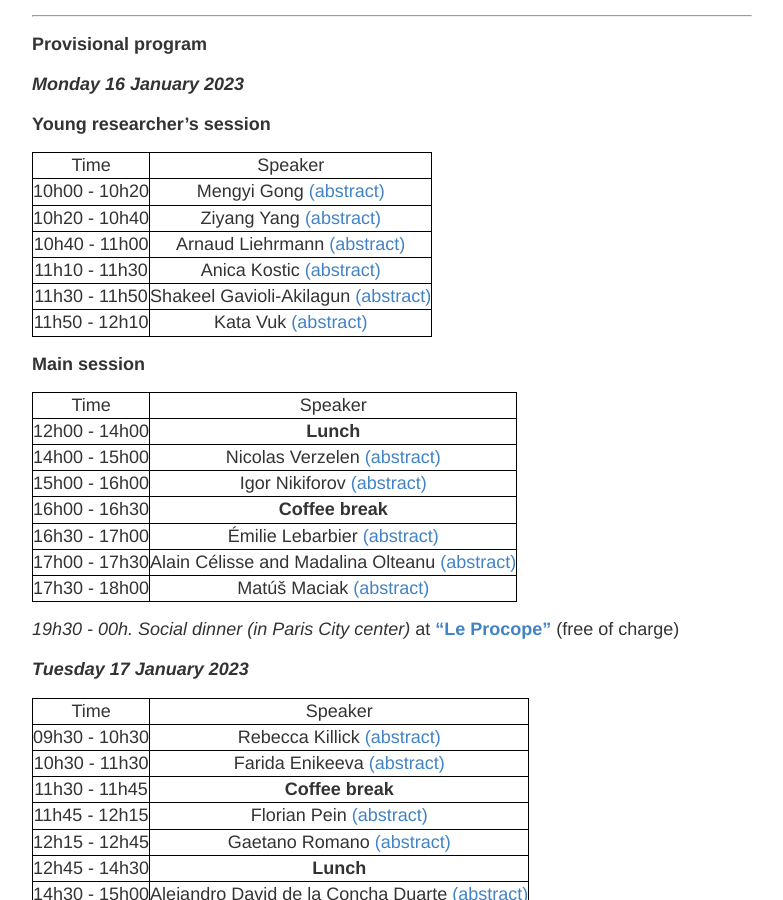
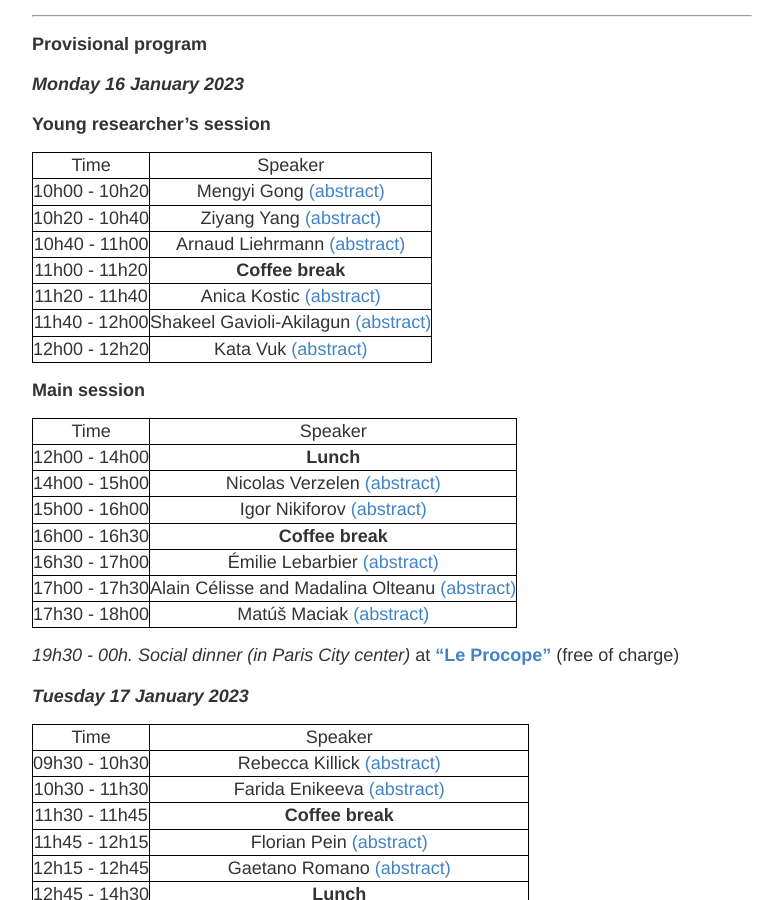
Before and after one commit to ParisSaclayChangePoint/ParisSaclayChangePoint.github.io, a Jekyll site: the page built from info.md, in a window 1280 px wide and 900 px high, scrolled down 1507 px. Shown: the whole window, without its empty margins (248-1031 px from the left). Built offline with Jekyll 4.4.1, drawn with Linux system fonts in a browser that asks for light colours.

Commit message:
Update info.md

```diff
--- a/info.md
+++ b/info.md
@@ -58,9 +58,10 @@ Please contact us if you have any trouble.
 | 10h00 - 10h20 | Mengyi Gong [(abstract)](https://parissaclaychangepoint.github.io/speakers/#mengyi-gong)                            |
 | 10h20 - 10h40 | Ziyang Yang [(abstract)](https://parissaclaychangepoint.github.io/speakers/#ziyang-yang)                            |
 | 10h40 - 11h00 | Arnaud Liehrmann [(abstract)](https://parissaclaychangepoint.github.io/speakers/#arnaud-liehrmann)                  |
-| 11h10 - 11h30 | Anica Kostic [(abstract)](https://parissaclaychangepoint.github.io/speakers/#anica-kostic)                          |
-| 11h30 - 11h50 | Shakeel Gavioli-Akilagun [(abstract)](https://parissaclaychangepoint.github.io/speakers/#shakeel-gavioli-akilagun)  |
-| 11h50 - 12h10 | Kata Vuk [(abstract)](https://parissaclaychangepoint.github.io/speakers/#kata-vuk) |
+| 11h00 - 11h20 |                                            **Coffee break**                                                         |
+| 11h20 - 11h40 | Anica Kostic [(abstract)](https://parissaclaychangepoint.github.io/speakers/#anica-kostic)                          |
+| 11h40 - 12h00 | Shakeel Gavioli-Akilagun [(abstract)](https://parissaclaychangepoint.github.io/speakers/#shakeel-gavioli-akilagun)  |
+| 12h00 - 12h20 | Kata Vuk [(abstract)](https://parissaclaychangepoint.github.io/speakers/#kata-vuk) |
 {: .tablelines}
 
 **Main session**
```
